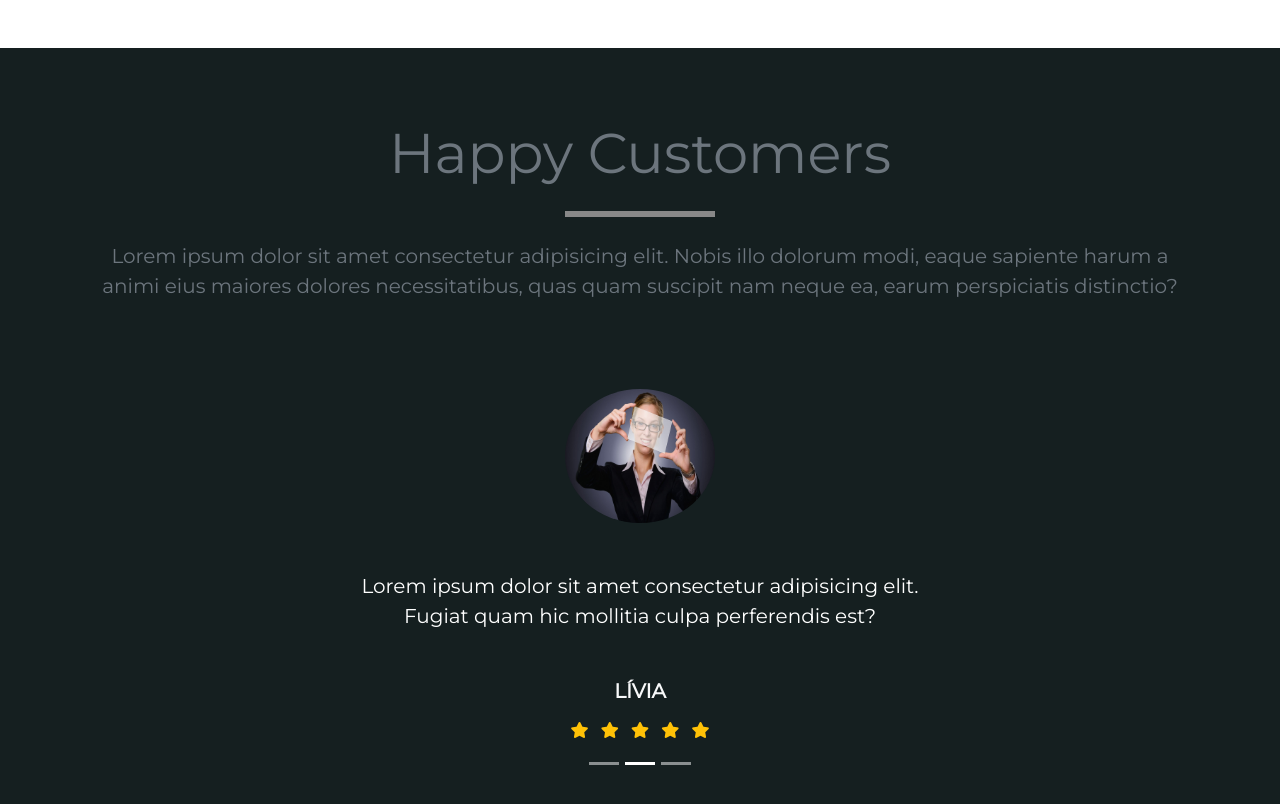
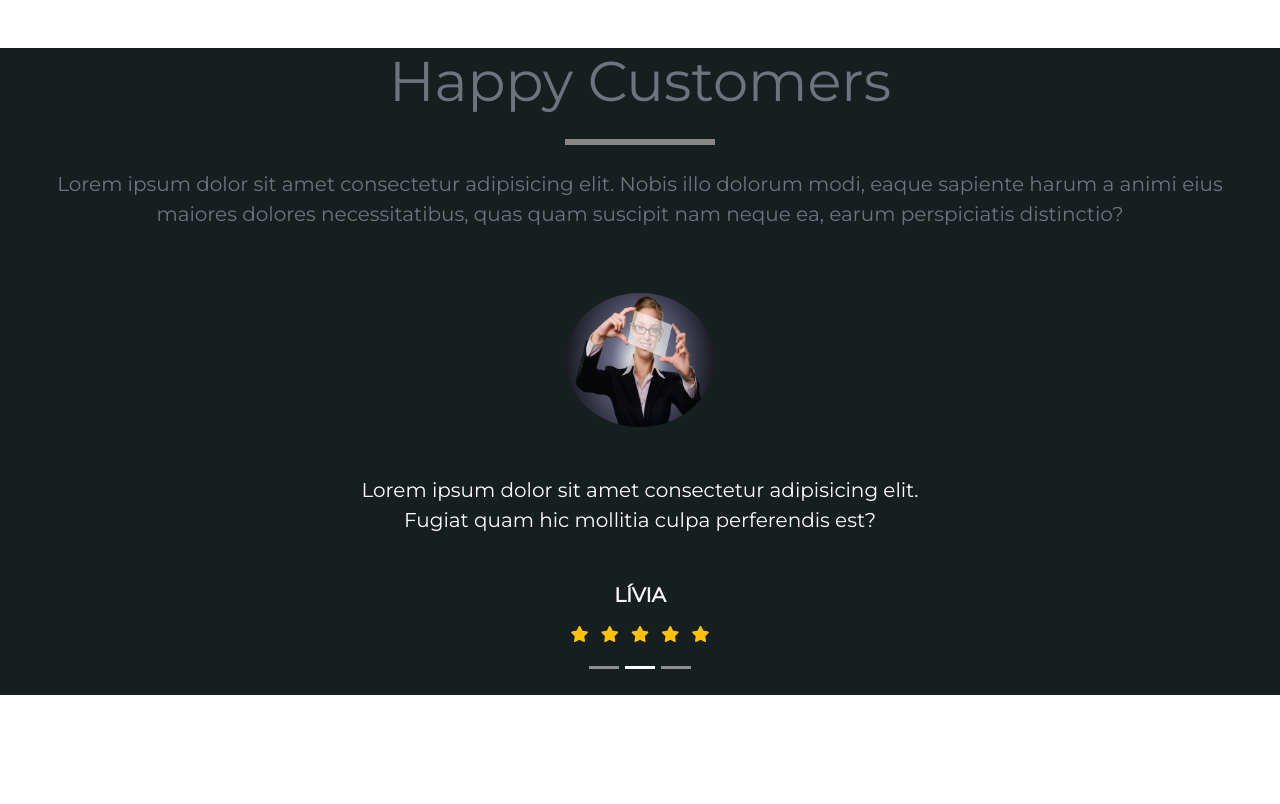
Before and after one commit to PedrofSilva/photoX, a plain HTML site: page index.html in a window 1280 px wide. Shown: the part 3898-4702 px from the top of the page. After the commit the page ends 4593 px from the top, so only its background shows below. Drawn offline with nearby package versions, Linux system fonts and the light colour scheme.

Commit message:
Correção section Clientes

```diff
--- a/index.html
+++ b/index.html
@@ -233,11 +233,11 @@
     <!--Enf of Gallery-->
 
     <!--Customers-->
-    <div class="customers p-5">
+    <div class="customers">
       <div class="container-fluid">
         <!--title-->
         <div class="row text-muted text-center">
-          <div class="col m-4">
+          <div class="col">
             <h1 class="display-4 mb-4">Happy Customers</h1>
             <div class="underline-dark mb-4"></div>
             <p class="lead">Lorem ipsum dolor sit amet consectetur adipisicing elit.
@@ -332,6 +332,7 @@
         </div>
       </div>
     </div>
+
     <!--End of Customers-->
 
     <!-- Optional JavaScript -->
```
